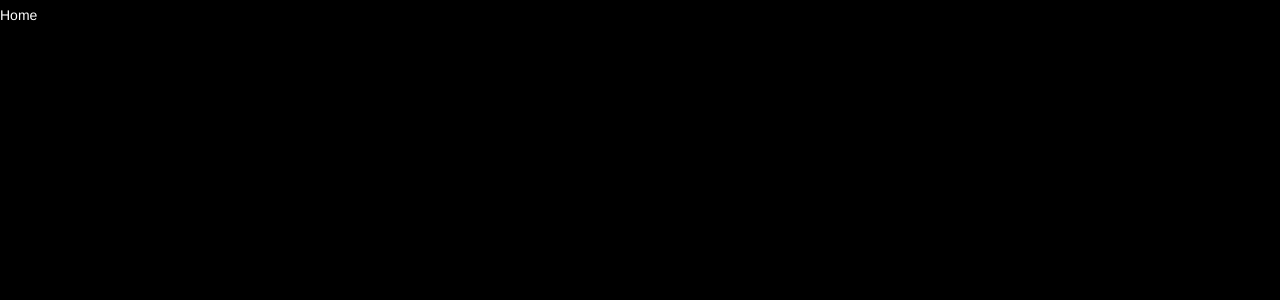
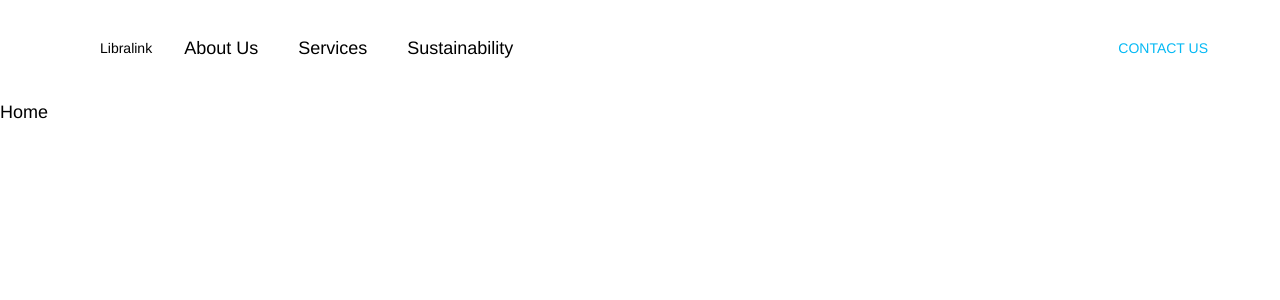
Before and after one commit to MykytaKotovSS/powrai, a React (Create React App) app: page / in a window 1280 px wide. Shown: the top 300 px of the page. Built offline with nearby package versions, Linux system fonts and the light colour scheme.

Commit message:
add sass and header

```diff
--- a/package.json
+++ b/package.json
@@ -10,6 +10,7 @@
     "react-dom": "^18.3.1",
     "react-router-dom": "^6.24.1",
     "react-scripts": "5.0.1",
+    "sass": "^1.77.7",
     "web-vitals": "^2.1.4"
   },
   "scripts": {
--- a/src/App.jsx
+++ b/src/App.jsx
@@ -1,10 +1,11 @@
 import React from "react";
 import { BrowserRouter as Router, Route, Routes } from "react-router-dom";
+import Header from "components/Header";
 
 function App() {
   return (
     <Router>
-      {/* <Header /> */}
+      <Header />
       <Routes>
         <Route path="/about-us" element={<p>About us</p>} />
         <Route path="/" element={<p>Home</p>} />
--- /dev/null
+++ b/src/components/Header/Header.jsx
@@ -0,0 +1,73 @@
+import "./Header.scss";
+import React, { useState } from "react";
+import { Link } from "react-router-dom";
+import { ReactComponent as Logo } from "assets/icons/logo-white.svg";
+import { ReactComponent as Chats } from "assets/icons/logo-white.svg";
+import { ReactComponent as ChatsMobile } from "assets/icons/logo-white.svg";
+import { ReactComponent as Open } from "assets/icons/logo-white.svg";
+import { ReactComponent as Close } from "assets/icons/logo-white.svg";
+
+const Header = () => {
+  const [isMenuOpen, setIsMenuOpen] = useState(false);
+
+  const toggleMenu = () => {
+    setIsMenuOpen(!isMenuOpen);
+  };
+
+  return (
+    <header className="header">
+      <div className="menu container">
+        <nav className="nav">
+          <Link to="/" className="logo">
+            <Logo />
+            Libralink
+          </Link>
+          <Link to="/about-us" className={`nav-desktop `}>
+            About Us
+          </Link>
+
+          <Link to="/services" className={`nav-desktop`}>
+            Services
+          </Link>
+
+          <Link to="/sustainability" className={`nav-desktop`}>
+            Sustainability
+          </Link>
+        </nav>
+        <div className="contact">
+          <Link to="/contact-us">
+            <Chats />
+            Contact us
+          </Link>
+        </div>
+        <div className="contact-mobile">
+          <Link to="/contact-us">
+            <ChatsMobile />
+          </Link>
+          {isMenuOpen ? (
+            <Close onClick={toggleMenu} />
+          ) : (
+            <Open onClick={toggleMenu} />
+          )}
+        </div>
+      </div>
+      {isMenuOpen && (
+        <div className="mobile-menu">
+          <nav className="mobile-nav">
+            <Link to="/about-us" onClick={toggleMenu}>
+              About Us
+            </Link>
+            <Link to="/services" onClick={toggleMenu}>
+              Services
+            </Link>
+            <Link to="/sustainability" onClick={toggleMenu}>
+              Sustainability
+            </Link>
+          </nav>
+        </div>
+      )}
+    </header>
+  );
+};
+
+export default Header;
--- /dev/null
+++ b/src/components/Header/Header.scss
@@ -0,0 +1,112 @@
+@import "styles/colors.scss";
+
+.header {
+  display: flex;
+  justify-content: center;
+  padding: 16px 0;
+  position: relative;
+
+  @media (max-width: 768px) {
+    padding: 24px 0 16px 0;
+  }
+
+  .menu {
+    display: flex;
+    justify-content: space-between;
+    align-items: center;
+    width: 100%;
+    .nav {
+      display: flex;
+      gap: 24px;
+      margin: 0;
+
+      .nav-desktop {
+        @media (max-width: 768px) {
+          display: none;
+        }
+      }
+
+      a {
+        padding: 16px 8px;
+        // color: white;
+        font-weight: 300;
+        font-size: 18px;
+        line-height: 32px;
+        margin: 0;
+      }
+
+      .logo {
+        display: flex;
+        padding: 16px 0;
+        font-size: 14px;
+        line-height: 24px;
+        align-items: center;
+      }
+    }
+
+    .contact {
+      @media (max-width: 768px) {
+        display: none;
+      }
+
+      a {
+        display: flex;
+        gap: 4px;
+        padding: 16px 0;
+        font-size: 14px;
+        line-height: 24px;
+        align-items: center;
+        color: $blue-light;
+        text-transform: uppercase;
+      }
+    }
+
+    .contact-mobile {
+      display: none;
+
+      @media (max-width: 768px) {
+        display: flex;
+        align-items: center;
+        gap: 32px;
+      }
+    }
+  }
+
+  .mobile-menu {
+    display: none;
+
+    @media (max-width: 768px) {
+      display: flex;
+      flex-direction: column;
+      align-items: center;
+      background: black;
+      width: 100%;
+      position: absolute;
+      top: 100%;
+      left: 0;
+      z-index: 999;
+
+      .mobile-nav {
+        display: flex;
+        flex-direction: column;
+        width: 100%;
+        text-align: start;
+        gap: 24px;
+
+        a {
+          padding: 16px 24px;
+          // color: white;
+          font-weight: 300;
+          font-size: 24px;
+          line-height: 40px;
+          margin: 0;
+          text-transform: uppercase;
+        }
+      }
+    }
+  }
+
+  .menu-open .mobile-menu {
+    display: flex;
+  }
+}
--- /dev/null
+++ b/src/components/Header/index.js
@@ -0,0 +1 @@
+export { default } from './Header';
--- /dev/null
+++ b/src/styles/colors.scss
@@ -0,0 +1,6 @@
+$blue-light: #05b9f4;
+$grey-light: #fbfbfb;
+$grey-caption: #9da9bb;
+$gradient-1: #700de8;
+$purple: #530f9c;
+$purple-light: #763fb0;
--- a/src/styles/index.css
+++ b/src/styles/index.css
@@ -6,8 +6,8 @@
 
 body {
   font-family: 'Helvetica', sans-serif;
-  color: white;
-  background: black;
+  color: black;
+  background: white;
   line-height: 1.5;
 }
 
@@ -17,12 +17,12 @@ p, h1, h2, h3 {
 
 p {
   font-weight: 400;
-  font-size: 14px;
-  line-height: 30px;
+  font-size: 18px;
+  line-height: 32px;
 }
 
 h1 {
-  font-weight: 500;
+  font-weight: 400;
   font-size: 72px;
   line-height: 72px;
 }
@@ -34,7 +34,7 @@ h2 {
 }
 
 h3 {
-  font-weight: 500;
+  font-weight: 400;
   font-size: 24px;
   line-height: 40px;
 }
```
Also changed, not shown: 1 other file (tests, documents, lock files or other folders).
